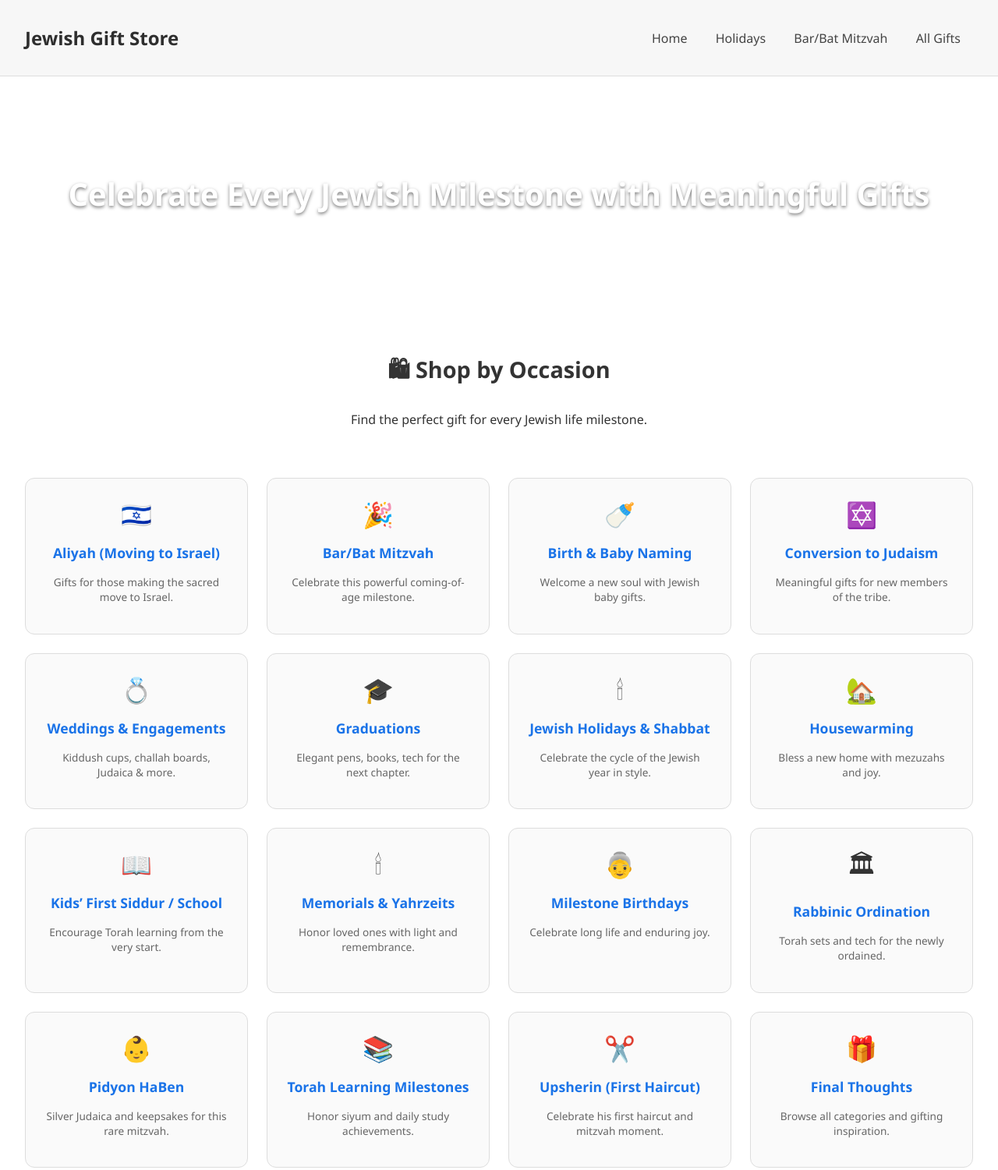
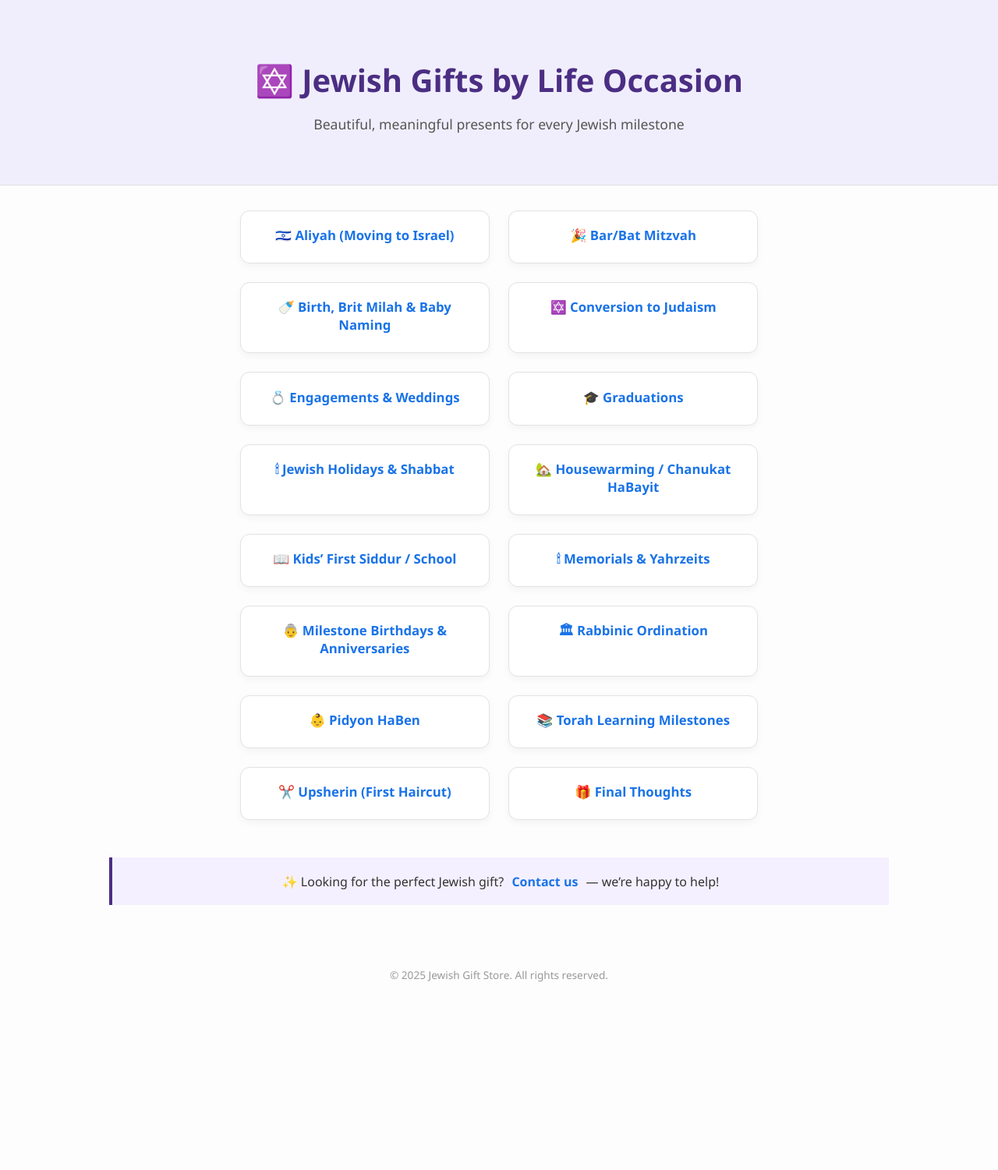
Before and after one commit to BefunkyEtsy/jewish-gift-store, a plain HTML site: page gifts/gifts-index.html in a window 1280 px wide. Shown: the top 1501 px of the page at 78% size. After the commit the page ends 1292 px from the top, so only its background shows below. Drawn offline with Linux system fonts and the light colour scheme.

Commit message:
Update gifts-index.html

```diff
--- a/gifts/gifts-index.html
+++ b/gifts/gifts-index.html
@@ -1,160 +1,49 @@
-
 <!DOCTYPE html>
 <html lang="en">
 <head>
   <meta charset="UTF-8" />
-  <meta name="viewport" content="width=device-width, initial-scale=1.0" />
-  <title>Jewish Gift Store</title>
-  <style>
-    body {
-      font-family: 'Segoe UI', Tahoma, Geneva, Verdana, sans-serif;
-      margin: 0;
-      padding: 0;
-      background: #ffffff;
-      color: #333;
-    }
-
-    header {
-      background: #f7f7f7;
-      padding: 1rem 2rem;
-      position: sticky;
-      top: 0;
-      z-index: 1000;
-      display: flex;
-      justify-content: space-between;
-      align-items: center;
-      border-bottom: 1px solid #ddd;
-    }
-
-    header h1 {
-      font-size: 1.5rem;
-      color: #2e2e2e;
-    }
-
-    nav a {
-      margin: 0 1rem;
-      text-decoration: none;
-      color: #444;
-      font-weight: 500;
-    }
-
-    .hero {
-      background: url('/jewish-gift-store/images/hero-banner.jpg') no-repeat center center/cover;
-      height: 300px;
-      display: flex;
-      align-items: center;
-      justify-content: center;
-      color: white;
-      text-shadow: 0 2px 4px rgba(0,0,0,0.5);
-    }
-
-    .hero h2 {
-      font-size: 2.5rem;
-      margin: 0;
-    }
-
-    .intro {
-      text-align: center;
-      padding: 2rem 1rem 1rem;
-    }
-
-    .intro h2 {
-      font-size: 1.8rem;
-      color: #333;
-    }
-
-    .container {
-      padding: 2rem;
-      display: grid;
-      grid-template-columns: repeat(auto-fit, minmax(240px, 1fr));
-      gap: 1.5rem;
-    }
-
-    .card {
-      background: #fafafa;
-      border: 1px solid #ddd;
-      border-radius: 12px;
-      padding: 1.5rem;
-      transition: all 0.25s ease-in-out;
-      text-align: center;
-      cursor: pointer;
-    }
-
-    .card:hover {
-      box-shadow: 0 6px 16px rgba(0, 0, 0, 0.12);
-      transform: translateY(-5px);
-    }
-
-    .card a {
-      text-decoration: none;
-      color: #1a73e8;
-      font-weight: 600;
-      font-size: 1.1rem;
-      display: block;
-      padding: 0.5rem 0;
-    }
-
-    .card .icon {
-      font-size: 2rem;
-      margin-bottom: 0.5rem;
-    }
-
-    .card .desc {
-      font-size: 0.85rem;
-      color: #666;
-      margin-top: 0.5rem;
-    }
-
-    footer {
-      text-align: center;
-      padding: 2rem;
-      background: #f0f0f0;
-      font-size: 0.9rem;
-      color: #777;
-    }
-  </style>
+  <meta name="viewport" content="width=device-width, initial-scale=1" />
+  <meta name="description" content="Explore Jewish gift ideas by occasion — from birth to memorials, bar mitzvah to aliyah." />
+  <meta name="keywords" content="jewish gifts, judaica, jewish occasions, bar mitzvah, wedding, aliyah, baby gifts" />
+  <title>Jewish Gift Categories | Jewish Gift Store</title>
+  <link rel="stylesheet" href="/jewish-gift-store/style.css" />
 </head>
 <body>
-  <header>
-    <h1>Jewish Gift Store</h1>
-    <nav>
-      <a href="/jewish-gift-store/gifts/gifts-index.html">Home</a>
-      <a href="/jewish-gift-store/gifts/holidays.html">Holidays</a>
-      <a href="/jewish-gift-store/gifts/bar-mitzvah.html">Bar/Bat Mitzvah</a>
-      <a href="/jewish-gift-store/gifts/final-thoughts.html">All Gifts</a>
-    </nav>
-  </header>
 
-  <section class="hero">
-    <h2>Celebrate Every Jewish Milestone with Meaningful Gifts</h2>
-  </section>
+<div class="hero">
+  <h1>✡️ Jewish Gifts by Life Occasion</h1>
+  <p>Beautiful, meaningful presents for every Jewish milestone</p>
+</div>
 
-  <section class="intro">
-    <h2>🛍 Shop by Occasion</h2>
-    <p>Find the perfect gift for every Jewish life milestone.</p>
-  </section>
+<main class="section">
+  <div class="gift-grid">
+    <div class="gift-card"><a href="/jewish-gift-store/gifts/aliyah.html">🇮🇱 Aliyah (Moving to Israel)</a></div>
+    <div class="gift-card"><a href="/jewish-gift-store/gifts/bar-mitzvah.html">🎉 Bar/Bat Mitzvah</a></div>
+    <div class="gift-card"><a href="/jewish-gift-store/gifts/baby.html">🍼 Birth, Brit Milah & Baby Naming</a></div>
+    <div class="gift-card"><a href="/jewish-gift-store/gifts/conversion.html">✡️ Conversion to Judaism</a></div>
+    <div class="gift-card"><a href="/jewish-gift-store/gifts/wedding.html">💍 Engagements & Weddings</a></div>
+    <div class="gift-card"><a href="/jewish-gift-store/gifts/graduation.html">🎓 Graduations</a></div>
+    <div class="gift-card"><a href="/jewish-gift-store/gifts/holidays.html">🕯 Jewish Holidays & Shabbat</a></div>
+    <div class="gift-card"><a href="/jewish-gift-store/gifts/housewarming.html">🏡 Housewarming / Chanukat HaBayit</a></div>
+    <div class="gift-card"><a href="/jewish-gift-store/gifts/kids-learning.html">📖 Kids’ First Siddur / School</a></div>
+    <div class="gift-card"><a href="/jewish-gift-store/gifts/memorial.html">🕯 Memorials & Yahrzeits</a></div>
+    <div class="gift-card"><a href="/jewish-gift-store/gifts/milestone.html">👵 Milestone Birthdays & Anniversaries</a></div>
+    <div class="gift-card"><a href="/jewish-gift-store/gifts/ordination.html">🏛 Rabbinic Ordination</a></div>
+    <div class="gift-card"><a href="/jewish-gift-store/gifts/pidyon.html">👶 Pidyon HaBen</a></div>
+    <div class="gift-card"><a href="/jewish-gift-store/gifts/torah-learning.html">📚 Torah Learning Milestones</a></div>
+    <div class="gift-card"><a href="/jewish-gift-store/gifts/upsherin.html">✂️ Upsherin (First Haircut)</a></div>
+    <div class="gift-card"><a href="/jewish-gift-store/gifts/final-thoughts.html">🎁 Final Thoughts</a></div>
+  </div>
 
-  <main class="container">
-    <div class="card"><div class="icon">🇮🇱</div><a href="/jewish-gift-store/gifts/aliyah.html">Aliyah (Moving to Israel)</a><p class="desc">Gifts for those making the sacred move to Israel.</p></div>
-    <div class="card"><div class="icon">🎉</div><a href="/jewish-gift-store/gifts/bar-mitzvah.html">Bar/Bat Mitzvah</a><p class="desc">Celebrate this powerful coming-of-age milestone.</p></div>
-    <div class="card"><div class="icon">🍼</div><a href="/jewish-gift-store/gifts/baby.html">Birth & Baby Naming</a><p class="desc">Welcome a new soul with Jewish baby gifts.</p></div>
-    <div class="card"><div class="icon">✡️</div><a href="/jewish-gift-store/gifts/conversion.html">Conversion to Judaism</a><p class="desc">Meaningful gifts for new members of the tribe.</p></div>
-    <div class="card"><div class="icon">💍</div><a href="/jewish-gift-store/gifts/wedding.html">Weddings & Engagements</a><p class="desc">Kiddush cups, challah boards, Judaica & more.</p></div>
-    <div class="card"><div class="icon">🎓</div><a href="/jewish-gift-store/gifts/graduation.html">Graduations</a><p class="desc">Elegant pens, books, tech for the next chapter.</p></div>
-    <div class="card"><div class="icon">🕯</div><a href="/jewish-gift-store/gifts/holidays.html">Jewish Holidays & Shabbat</a><p class="desc">Celebrate the cycle of the Jewish year in style.</p></div>
-    <div class="card"><div class="icon">🏡</div><a href="/jewish-gift-store/gifts/housewarming.html">Housewarming</a><p class="desc">Bless a new home with mezuzahs and joy.</p></div>
-    <div class="card"><div class="icon">📖</div><a href="/jewish-gift-store/gifts/kids-learning.html">Kids’ First Siddur / School</a><p class="desc">Encourage Torah learning from the very start.</p></div>
-    <div class="card"><div class="icon">🕯</div><a href="/jewish-gift-store/gifts/memorial.html">Memorials & Yahrzeits</a><p class="desc">Honor loved ones with light and remembrance.</p></div>
-    <div class="card"><div class="icon">👵</div><a href="/jewish-gift-store/gifts/milestone.html">Milestone Birthdays</a><p class="desc">Celebrate long life and enduring joy.</p></div>
-    <div class="card"><div class="icon">🏛</div><a href="/jewish-gift-store/gifts/ordination.html">Rabbinic Ordination</a><p class="desc">Torah sets and tech for the newly ordained.</p></div>
-    <div class="card"><div class="icon">👶</div><a href="/jewish-gift-store/gifts/pidyon.html">Pidyon HaBen</a><p class="desc">Silver Judaica and keepsakes for this rare mitzvah.</p></div>
-    <div class="card"><div class="icon">📚</div><a href="/jewish-gift-store/gifts/torah-learning.html">Torah Learning Milestones</a><p class="desc">Honor siyum and daily study achievements.</p></div>
-    <div class="card"><div class="icon">✂️</div><a href="/jewish-gift-store/gifts/upsherin.html">Upsherin (First Haircut)</a><p class="desc">Celebrate his first haircut and mitzvah moment.</p></div>
-    <div class="card"><div class="icon">🎁</div><a href="/jewish-gift-store/gifts/final-thoughts.html">Final Thoughts</a><p class="desc">Browse all categories and gifting inspiration.</p></div>
-  </main>
+  <div class="cta-banner">
+    ✨ Looking for the perfect Jewish gift?
+    <a href="/jewish-gift-store/contact.html">Contact us</a> — we’re happy to help!
+  </div>
+</main>
 
-  <footer>
-    &copy; 2025 Jewish Gift Store. All rights reserved.
-  </footer>
+<footer>
+  &copy; 2025 Jewish Gift Store. All rights reserved.
+</footer>
+
 </body>
 </html>
```
